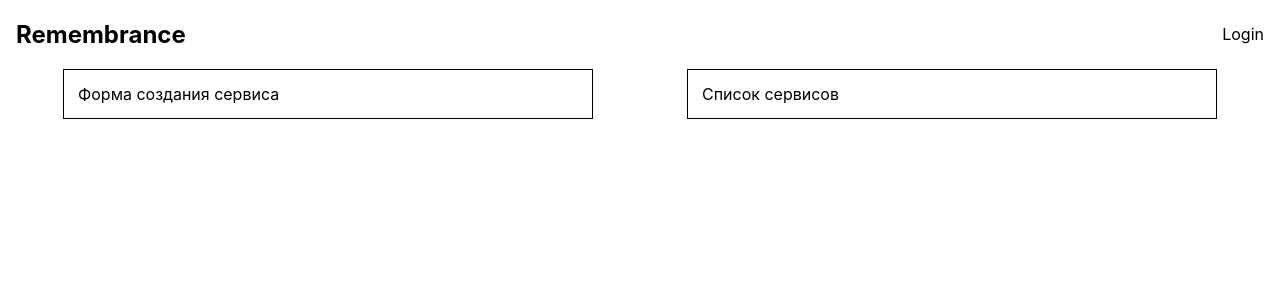
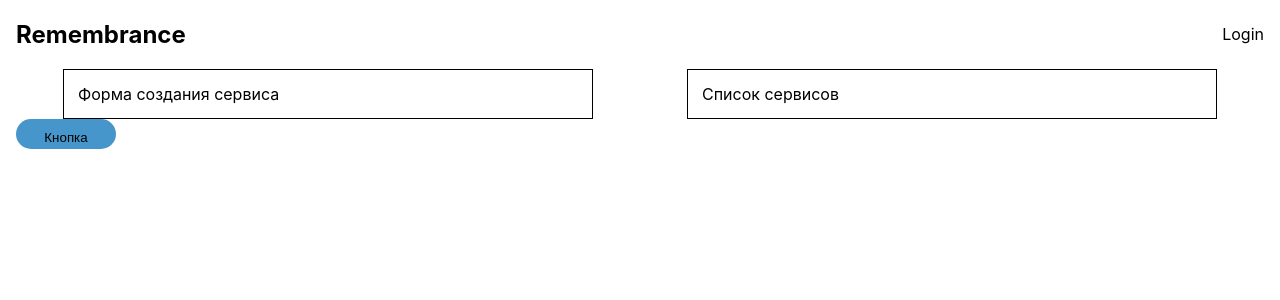
Before and after one commit to r00dan/remembrance, a React (Create React App) app in the folder frontend/: page / in a window 1280 px wide. Shown: the top 300 px of the page. Built offline with nearby package versions, Linux system fonts and the light colour scheme.

Commit message:
added button partially

```diff
--- a/frontend/package.json
+++ b/frontend/package.json
@@ -3,6 +3,7 @@
   "version": "0.1.0",
   "private": true,
   "dependencies": {
+    "classnames": "^2.3.1",
     "react": "^18.2.0",
     "react-dom": "^18.2.0",
     "react-router-dom": "6",
--- a/frontend/src/Router.tsx
+++ b/frontend/src/Router.tsx
@@ -1,4 +1,4 @@
-import { useRoutes } from "react-router-dom";
+import { useRoutes } from 'react-router-dom';
 import {
   MainPage,
   AuthPage,
--- a/frontend/src/assets/styles/variables.scss
+++ b/frontend/src/assets/styles/variables.scss
@@ -1 +1,2 @@
 $blue: #4696cc;
+$red: #b43939;
--- a/frontend/src/components/Button/Button.module.scss
+++ b/frontend/src/components/Button/Button.module.scss
@@ -7,7 +7,18 @@
 .button {
   padding: 0.7rem 1rem;
   border-radius: 2rem;
-  background-color: $blue;
   border: none;
   outline: none;
+  width: 100px;
+  height: 30px;
 }
+
+.primary {
+  background-color: $blue;
+
+}
+
+.secondary {
+  background-color: $red;
+
+}
--- a/frontend/src/components/Button/Button.tsx
+++ b/frontend/src/components/Button/Button.tsx
@@ -1,13 +1,22 @@
-import { IButtonProps } from "./types";
+import classnames from 'classnames';
+
+import { IButtonProps, Themes } from './types';
 
 import styles from './Button.module.scss';
 
 export function Button({
+  theme = Themes.PRIMARY,
   children,
 }: IButtonProps) {
   return (
     <div className={styles.root}>
-      <button className={styles.button}>{children}</button>
+      <button className={classnames([
+        styles.button,
+        theme === Themes.PRIMARY ? styles.primary : styles.secondary,
+      ])}
+      >
+        {children}
+      </button>
     </div>
   );
 }
--- a/frontend/src/components/Button/types.ts
+++ b/frontend/src/components/Button/types.ts
@@ -1,5 +1,13 @@
-import { ReactNode } from "react";
+import { ReactNode } from 'react';
 
 export interface IButtonProps {
   children: ReactNode;
+  theme?: Themes;
 }
+
+export enum Themes {
+  PRIMARY = 'primary',
+  SECONDARY = 'secondary',
+}
+
+// export type ButtonThemes = Themes.PRIMARY | Themes.SECONDARY;
--- a/frontend/src/components/index.ts
+++ b/frontend/src/components/index.ts
@@ -1,4 +1,5 @@
 export { Button } from './Button/Button';
+export { Themes as ButtonThemes } from './Button/types';
 export { Input } from './Input/Input';
 export { Layout } from './Layout/Layout';
 export { Block } from './Block/Block';
--- a/frontend/src/index.tsx
+++ b/frontend/src/index.tsx
@@ -7,7 +7,7 @@ import { Router } from './Router';
 import './assets/styles/index.css';
 
 const root = ReactDOM.createRoot(
-  document.getElementById('root') as HTMLElement
+  document.getElementById('root') as HTMLElement,
 );
 
 root.render(
@@ -15,5 +15,5 @@ root.render(
     <BrowserRouter>
       <Router />
     </BrowserRouter>
-  </React.StrictMode>
+  </React.StrictMode>,
 );
--- a/frontend/src/pages/Main/Main.tsx
+++ b/frontend/src/pages/Main/Main.tsx
@@ -1,4 +1,9 @@
-import { Layout, Block } from '../../components';
+import {
+  Layout,
+  Block,
+  Button,
+} from '../../components';
+import { Themes } from '../../components/Button/types';
 
 import styles from './Main.module.scss';
 
@@ -9,6 +14,7 @@ export function Main() {
         <Block>Форма создания сервиса</Block>
         <Block>Список сервисов</Block>
       </div>
+      <Button theme={Themes.PRIMARY}>Кнопка</Button>
     </Layout>
   );
 }
```
Also changed, not shown: frontend/src/pages/index.ts (line endings or trailing spaces), 1 other file (tests, documents, lock files or other folders).
